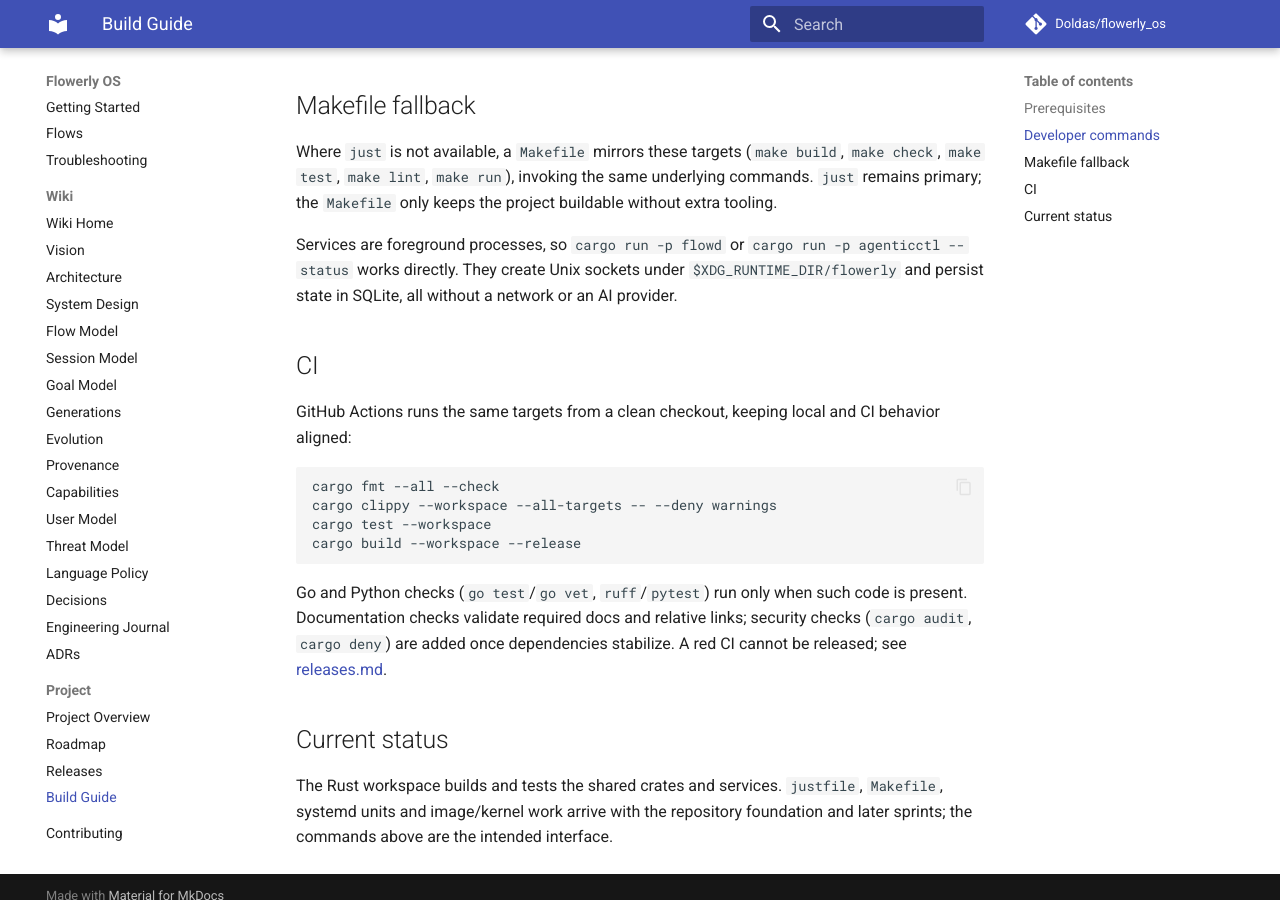
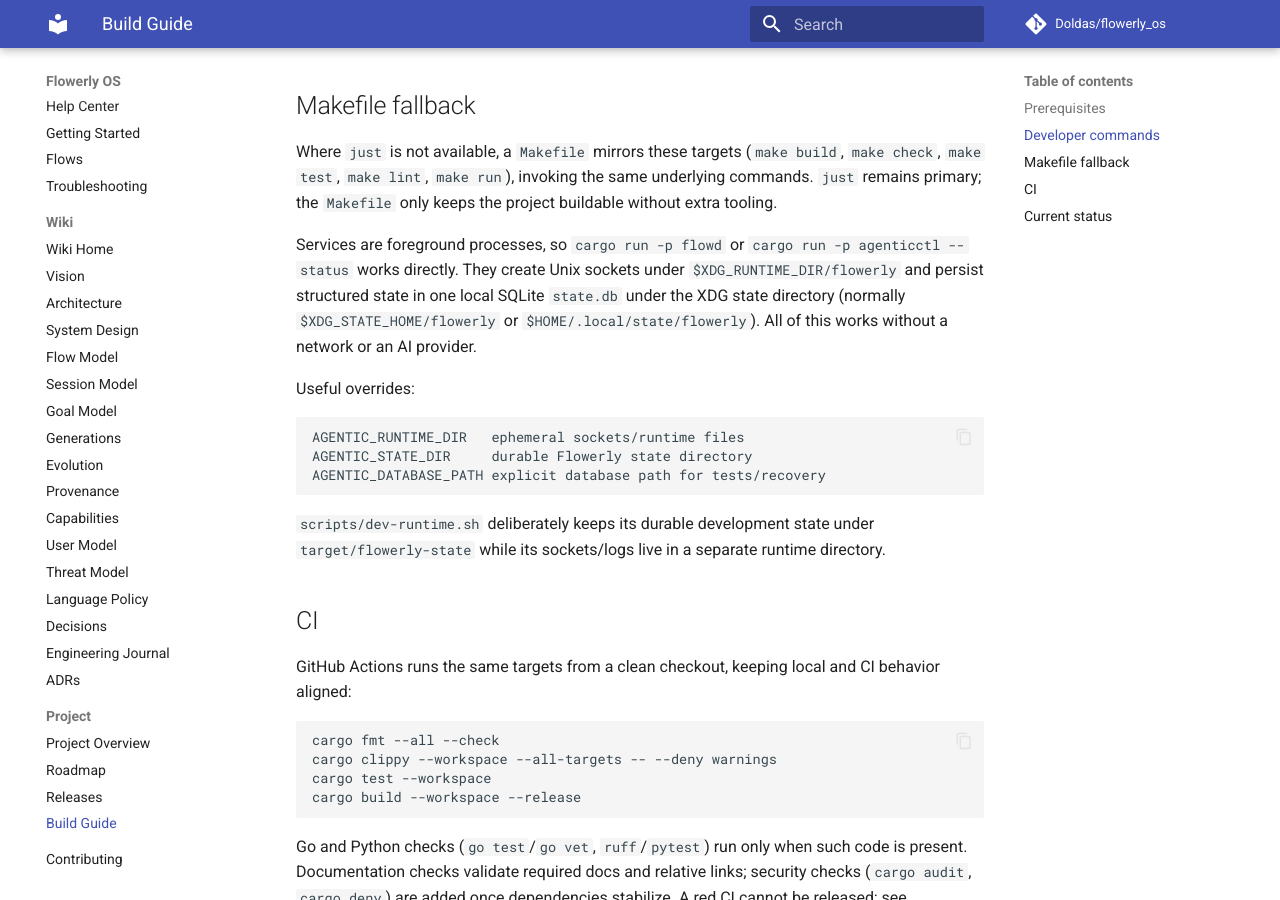
Before and after one commit to Doldas/flowerly_os, an MkDocs documentation site: the page built from docs/build.md, in a window 1280 px wide and 900 px high, scrolled down 793 px. Built offline with MkDocs 1.6.1 and Material for MkDocs 9.7.7, drawn with Linux system fonts in a browser that asks for light colours; comment, search, counter and statistics services are not loaded.

Commit message:
docs(build): document durable shared state paths

````diff
--- a/docs/build.md
+++ b/docs/build.md
@@ -38,8 +38,22 @@
 
 Services are foreground processes, so `cargo run -p flowd` or
 `cargo run -p agenticctl -- status` works directly. They create Unix sockets
-under `$XDG_RUNTIME_DIR/flowerly` and persist state in SQLite, all without a
-network or an AI provider.
+under `$XDG_RUNTIME_DIR/flowerly` and persist structured state in one local
+SQLite `state.db` under the XDG state directory (normally
+`$XDG_STATE_HOME/flowerly` or `$HOME/.local/state/flowerly`). All of this works
+without a network or an AI provider.
+
+Useful overrides:
+
+```text
+AGENTIC_RUNTIME_DIR   ephemeral sockets/runtime files
+AGENTIC_STATE_DIR     durable Flowerly state directory
+AGENTIC_DATABASE_PATH explicit database path for tests/recovery
+```
+
+`scripts/dev-runtime.sh` deliberately keeps its durable development state under
+`target/flowerly-state` while its sockets/logs live in a separate runtime
+directory.
 
 ## CI
 
````
